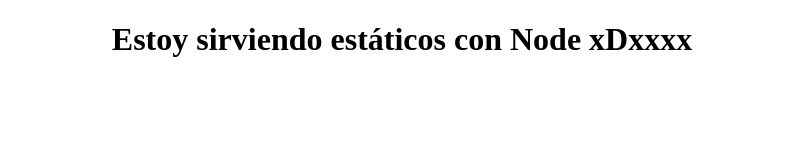
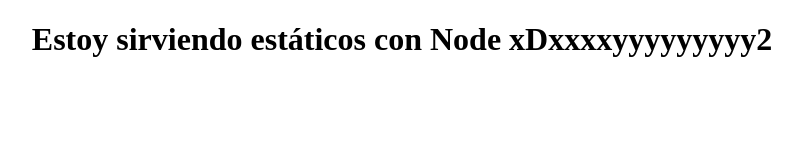
Before and after one commit to handshake2/practica, a website: page index.html in a window 1280 px wide. Shown: the whole page, without its empty margins (238-1040 px from the left). Drawn offline with Linux system fonts and the light colour scheme.

Commit message:
Initial Commit

```diff
--- a/index.html
+++ b/index.html
@@ -7,7 +7,7 @@
   </head>
   <body>
     <center>
-      <h1>Estoy sirviendo estáticos con Node xDxxxx</h1>
+      <h1>Estoy sirviendo estáticos con Node xDxxxxyyyyyyyyy2</h1>
     </center>
     <div id="chat"></div>
 
```
Also changed, not shown: index.js (+4 -4 lines).
